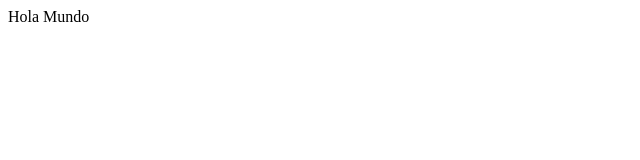
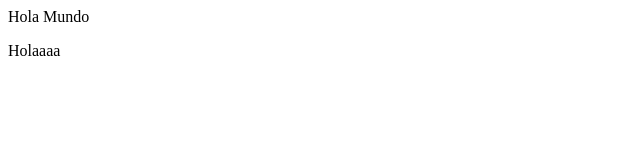
Before and after one commit to SantiagoGiustolisi/grupo-de-la-zona, a plain HTML site: page index.html in a window 1280 px wide. Shown: the full height of the page, 0-640 px from the left. Drawn offline with Linux system fonts and the light colour scheme.

Commit message:
Primer Cambio

```diff
--- a/index.html
+++ b/index.html
@@ -1 +1,2 @@
 <p>Hola Mundo</p>
+<p>Holaaaa</p>
```
